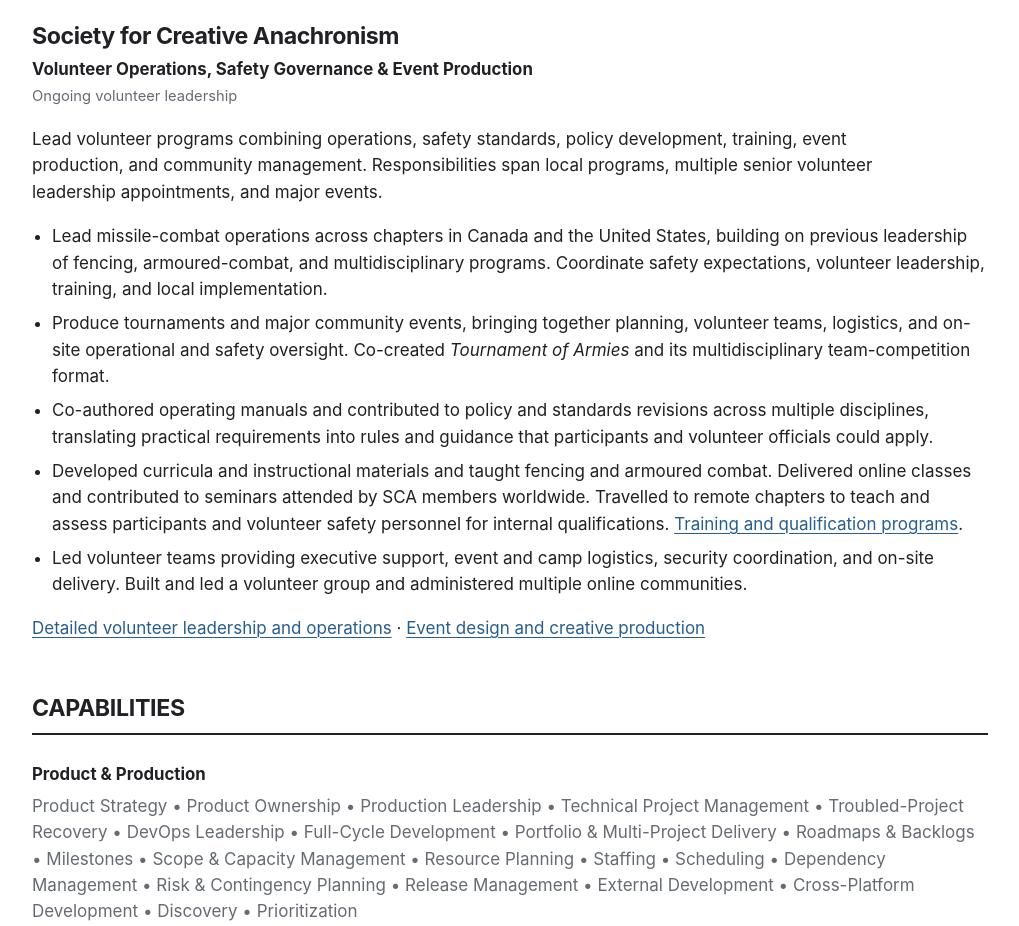
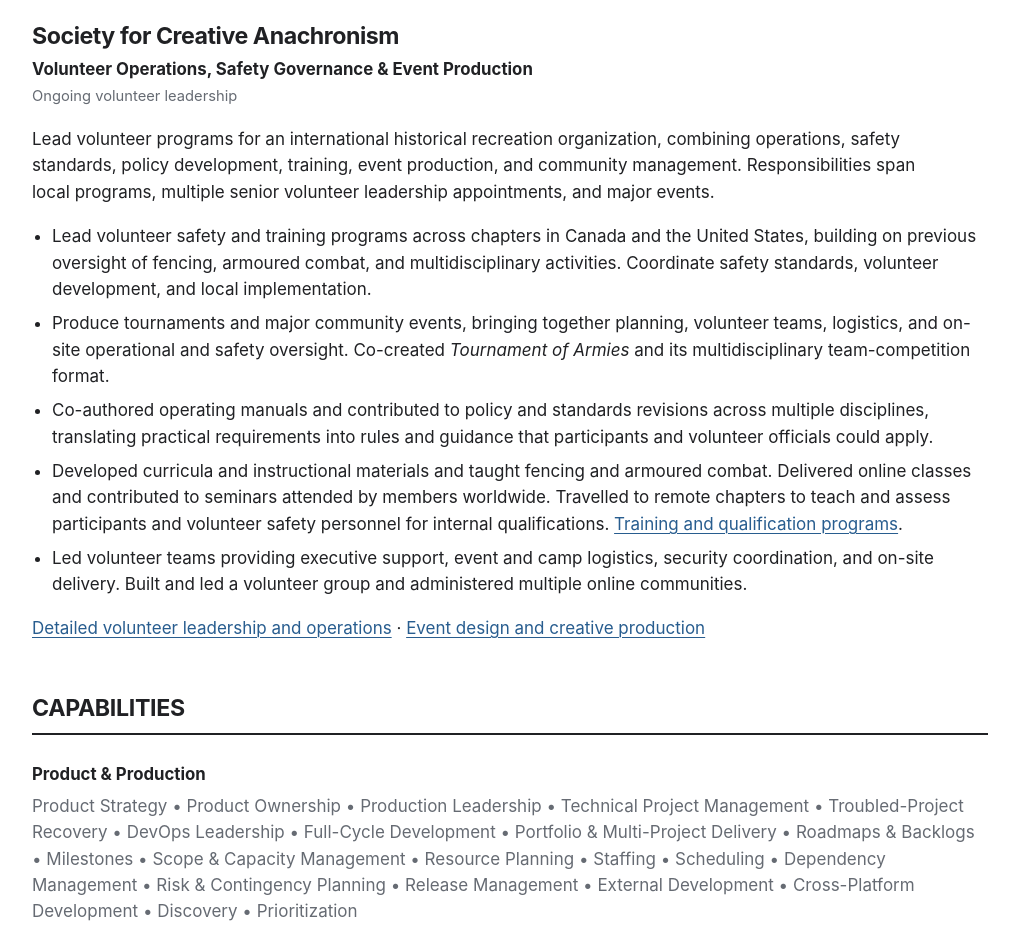
Before and after one commit to MaxMin4Life/cv, a plain HTML site: page index.html in a window 1280 px wide. Shown: the part 7573-8499 px from the top of the page, without its empty margins (130-1149 px from the left). Drawn offline with Linux system fonts and the light colour scheme.

Commit message:
Present SCA volunteer work in clear professional language

```diff
--- a/index.html
+++ b/index.html
@@ -854,15 +854,16 @@
         <p class="meta">Ongoing volunteer leadership</p>
 
         <p class="summary">
-          Lead volunteer programs combining operations, safety standards,
-          policy development, training, event production, and community
-          management. Responsibilities span local programs, multiple senior
-          volunteer leadership appointments, and major events.
+          Lead volunteer programs for an international historical recreation
+          organization, combining operations, safety standards, policy
+          development, training, event production, and community management.
+          Responsibilities span local programs, multiple senior volunteer
+          leadership appointments, and major events.
         </p>
 
         <ul>
           <li>
-            Lead missile-combat operations across chapters in Canada and the United States, building on previous leadership of fencing, armoured-combat, and multidisciplinary programs. Coordinate safety expectations, volunteer leadership, training, and local implementation.
+            Lead volunteer safety and training programs across chapters in Canada and the United States, building on previous oversight of fencing, armoured combat, and multidisciplinary activities. Coordinate safety standards, volunteer development, and local implementation.
           </li>
           <li>
             Produce tournaments and major community events, bringing together planning, volunteer teams, logistics, and on-site operational and safety oversight. Co-created <em>Tournament of Armies</em> and its multidisciplinary team-competition format.
@@ -871,7 +872,7 @@
             Co-authored operating manuals and contributed to policy and standards revisions across multiple disciplines, translating practical requirements into rules and guidance that participants and volunteer officials could apply.
           </li>
           <li>
-            Developed curricula and instructional materials and taught fencing and armoured combat. Delivered online classes and contributed to seminars attended by SCA members worldwide. Travelled to remote chapters to teach and assess participants and volunteer safety personnel for internal qualifications. <a href="https://maxmin4life.github.io/credits/#credit-sca-training-qualification-programs">Training and qualification programs</a>.
+            Developed curricula and instructional materials and taught fencing and armoured combat. Delivered online classes and contributed to seminars attended by members worldwide. Travelled to remote chapters to teach and assess participants and volunteer safety personnel for internal qualifications. <a href="https://maxmin4life.github.io/credits/#credit-sca-training-qualification-programs">Training and qualification programs</a>.
           </li>
           <li>
             Led volunteer teams providing executive support, event and camp logistics, security coordination, and on-site delivery. Built and led a volunteer group and administered multiple online communities.
```
